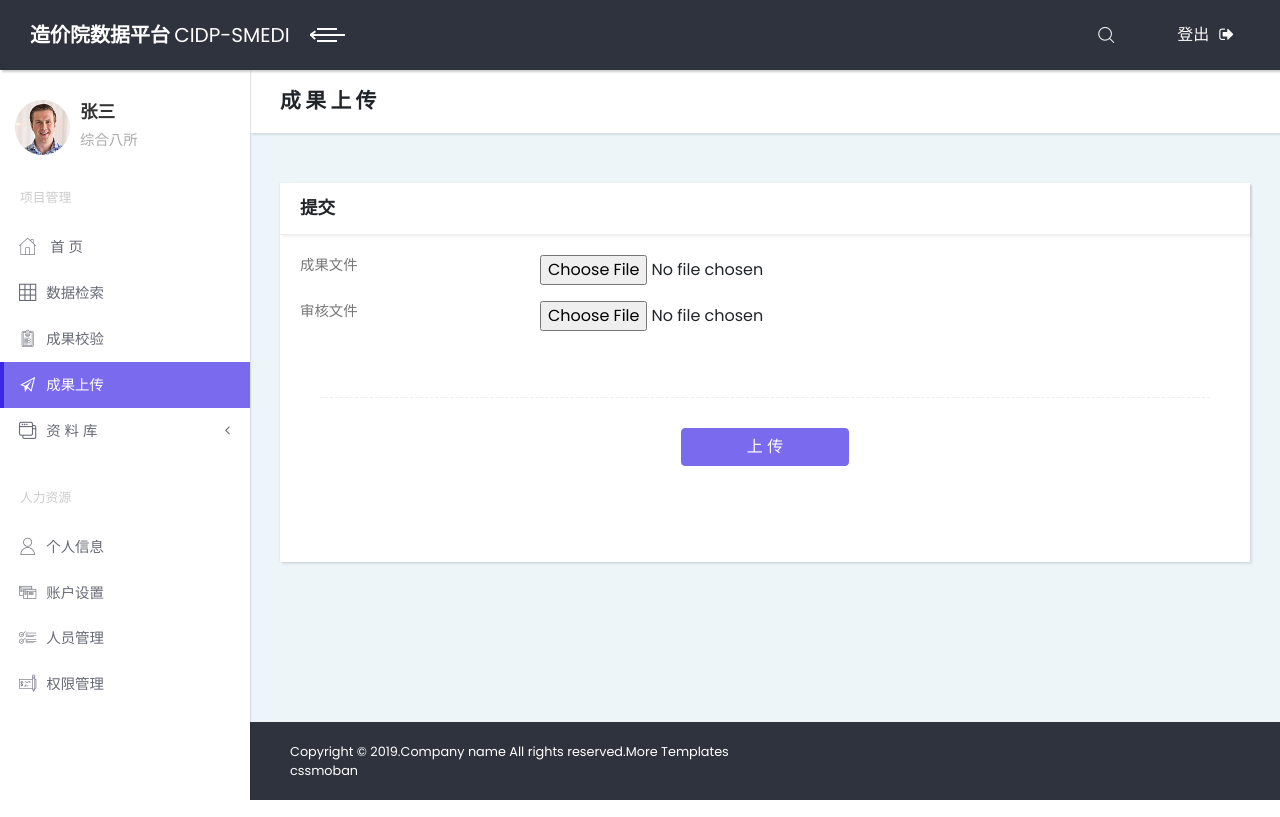
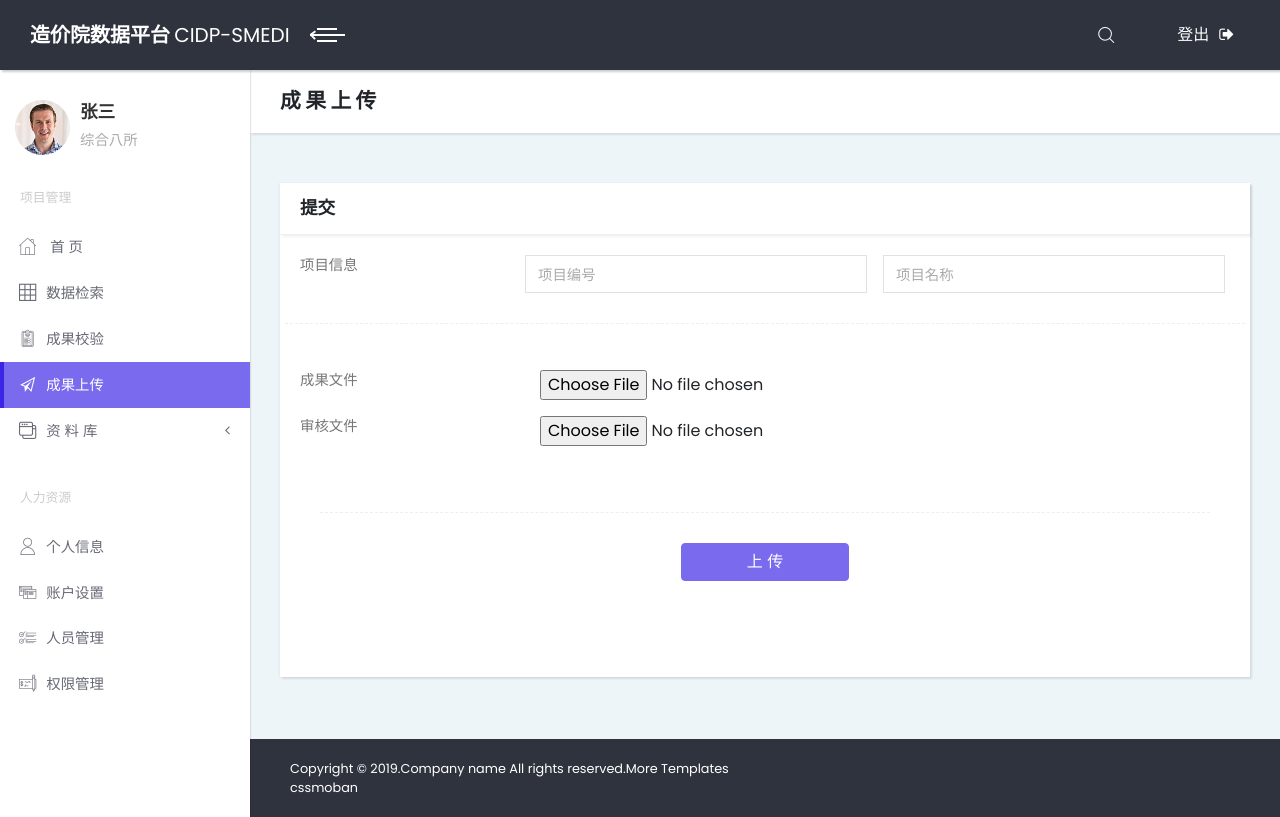
Before and after one commit to ArjenCole/SMEDI_CIDataPlatform, a Django app: page /upload/ in a window 1280 px wide. Run offline with Django 3.2, Linux system fonts and the light colour scheme; some libraries are stand-ins or nearby versions.

Commit message:
上传页面新增项目名称和编号输入框

```diff
--- a/templates/upload.html
+++ b/templates/upload.html
@@ -175,6 +175,20 @@
                         <h3 class="h4">提交</h3>
                     </div>
                     <div class="card-body">
+                      <div class="form-group row">
+                        <label for="forminline" class="col-sm-3 form-control-label">项目信息</label>
+                        <form class="form-inline" name="forminline">
+                          <div class="form-group">
+                            <label for="inlineFormInput" class="sr-only">Name</label>
+                            <input id="inlineFormInput" type="text" placeholder="项目编号" class="mr-3 form-control">
+                          </div>
+                          <div class="form-group">
+                            <label for="inlineFormInputGroup" class="sr-only">Username</label>
+                            <input id="inlineFormInputGroup" type="text" required data-msg="请输入项目名称" placeholder="项目名称" class="mr-3 form-control">
+                          </div>
+                        </form>
+                        <div class="line"></div>
+                      </div>
                       <form class="form-horizontal" method="POST" enctype="multipart/form-data">
                         {% csrf_token %}
                         <div class="form-group column">
```
